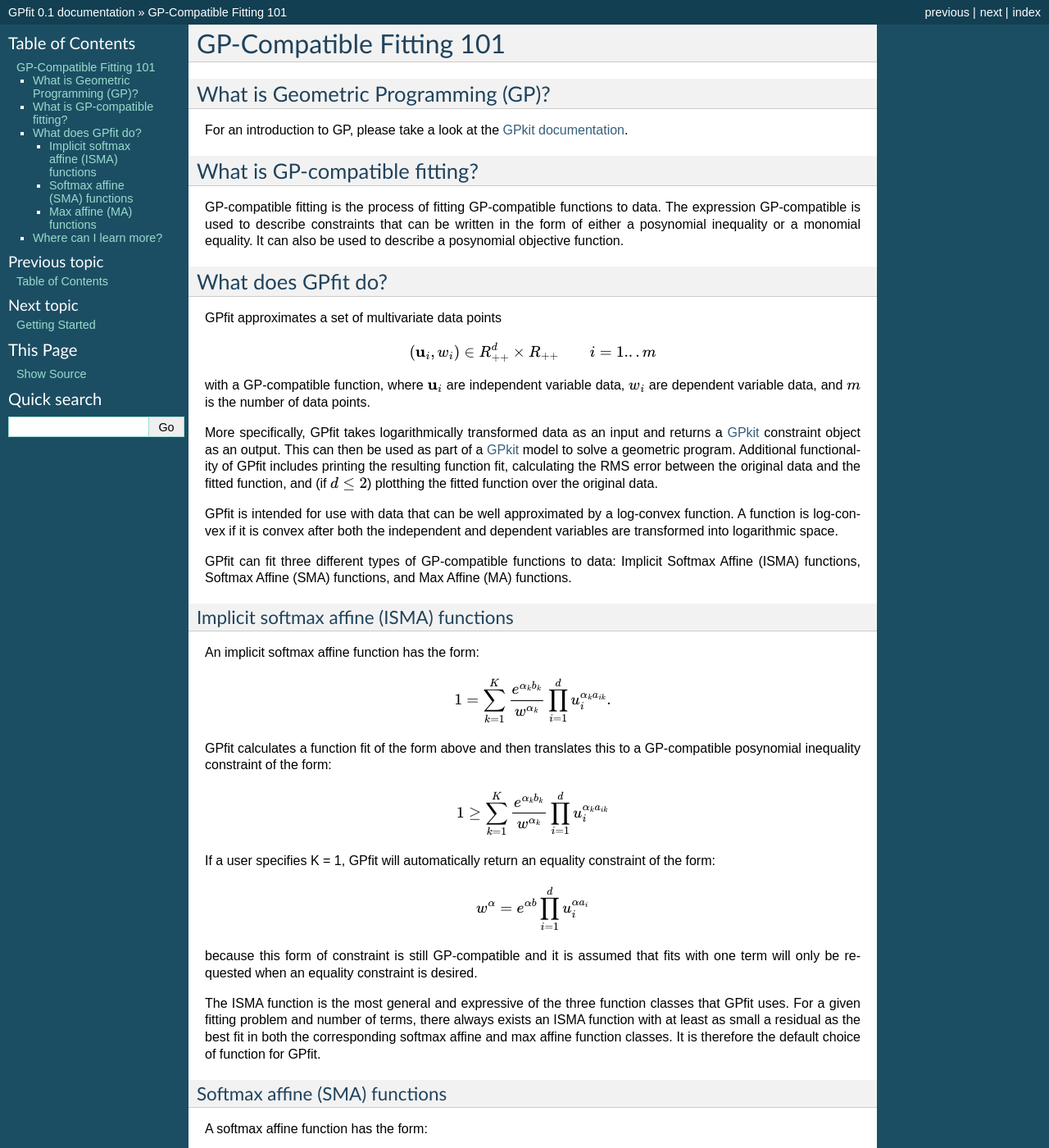
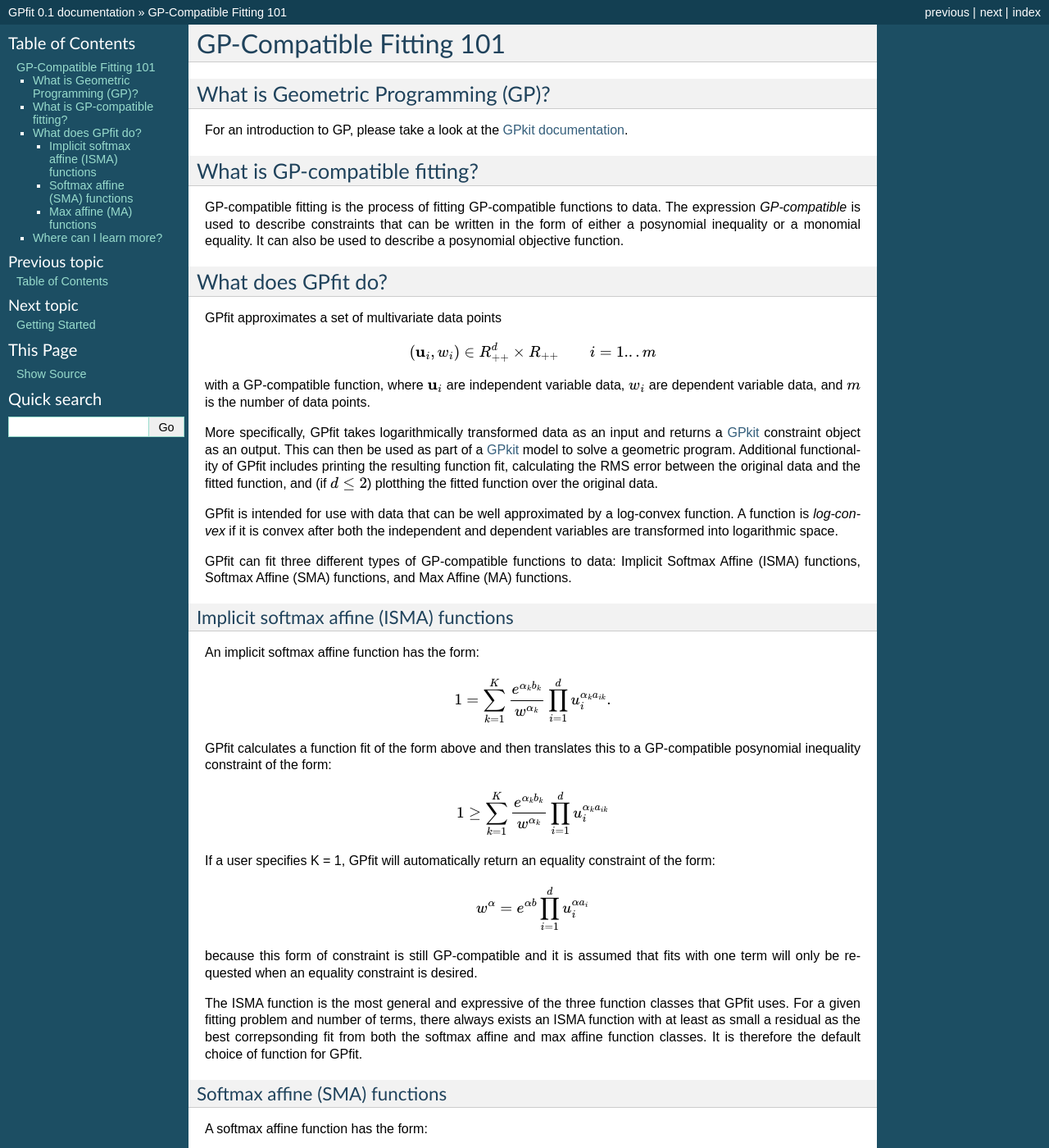
Before and after one commit to convexengineering/gpfit, a Sphinx documentation site: the page built from docs/source/gpfit101.rst, in a window 1280 px wide and 1400 px high. Shown: the whole window at 82% size. Built offline with Sphinx 7.4.7, drawn with Linux system fonts in a browser that asks for light colours; some of the changed text lies outside the part shown.

Commit message:
minor edits...i think

```diff
--- a/docs/source/gpfit101.rst
+++ b/docs/source/gpfit101.rst
@@ -9,7 +9,7 @@
 What is GP-compatible fitting?
 ==============================
 
-GP-compatible fitting is the process of fitting GP-compatible functions to data. The expression GP-compatible is used to describe constraints that can be written in the form of either a posynomial inequality or a monomial equality. It can also be used to describe a posynomial objective function.
+GP-compatible fitting is the process of fitting GP-compatible functions to data. The expression *GP-compatible* is used to describe constraints that can be written in the form of either a posynomial inequality or a monomial equality. It can also be used to describe a posynomial objective function.
 
 What does GPfit do?
 ===================
@@ -24,7 +24,7 @@
 
 More specifically, GPfit takes logarithmically transformed data as an input and returns a `GPkit <http://gpkit.readthedocs.org>`_ constraint object as an output. This can then be used as part of a `GPkit <http://gpkit.readthedocs.org>`_ model to solve a geometric program. Additional functionality of GPfit includes printing the resulting function fit, calculating the RMS error between the original data and the fitted function, and (if :math:`d \leq 2`) plotthing the fitted function over the original data.
 
-GPfit is intended for use with data that can be well approximated by a log-convex function. A function is log-convex if it is convex after both the independent and dependent variables are transformed into logarithmic space.
+GPfit is intended for use with data that can be well approximated by a log-convex function. A function is *log-convex* if it is convex after both the independent and dependent variables are transformed into logarithmic space.
 
 GPfit can fit three different types of GP-compatible functions to data: Implicit Softmax Affine (ISMA) functions, Softmax Affine (SMA) functions, and Max Affine (MA) functions.
 
@@ -52,7 +52,7 @@
 
 because this form of constraint is still GP-compatible and it is assumed that fits with one term will only be requested when an equality constraint is desired.
 
-The ISMA function is the most general and expressive of the three function classes that GPfit uses. For a given fitting problem and number of terms, there always exists an ISMA function with at least as small a residual as the best fit in both the corresponding softmax affine and max affine function classes. It is therefore the default choice of function for GPfit.
+The ISMA function is the most general and expressive of the three function classes that GPfit uses. For a given fitting problem and number of terms, there always exists an ISMA function with at least as small a residual as the best correpsonding fit from both the softmax affine and max affine function classes. It is therefore the default choice of function for GPfit.
 
 Softmax affine (SMA) functions
 ++++++++++++++++++++++++++++++
@@ -93,9 +93,13 @@
 
 .. math::
 
-   w \geq \max_{k=1..K} \left[ e^{b_k} \prod_{i=1}^d u_i^{a_{ik}} \right] , \hspace{1cm} k = 1 ... K.
+   w \geq  e^{b_k} \prod_{i=1}^d u_i^{a_{ik}}, \hspace{1cm} k = 1 ... K.
 
+If a user specifies K = 1, GPfit will automatically return an equality constraint of the form:
 
+.. math::
+
+    w =  e^{b} \prod_{i=1}^d u_i^{a_{i}}
 Where can I learn more?
 =======================
 
```
